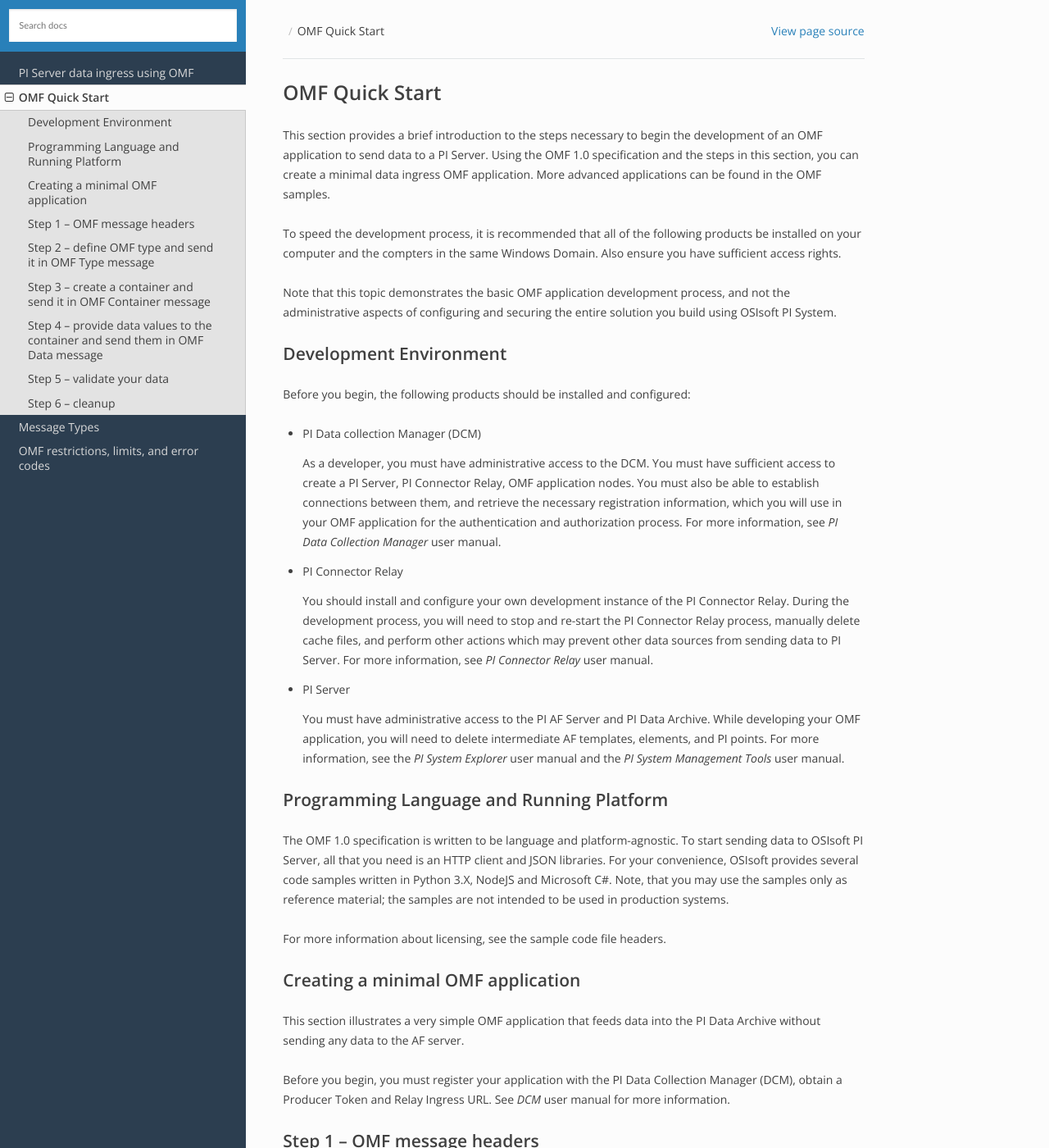
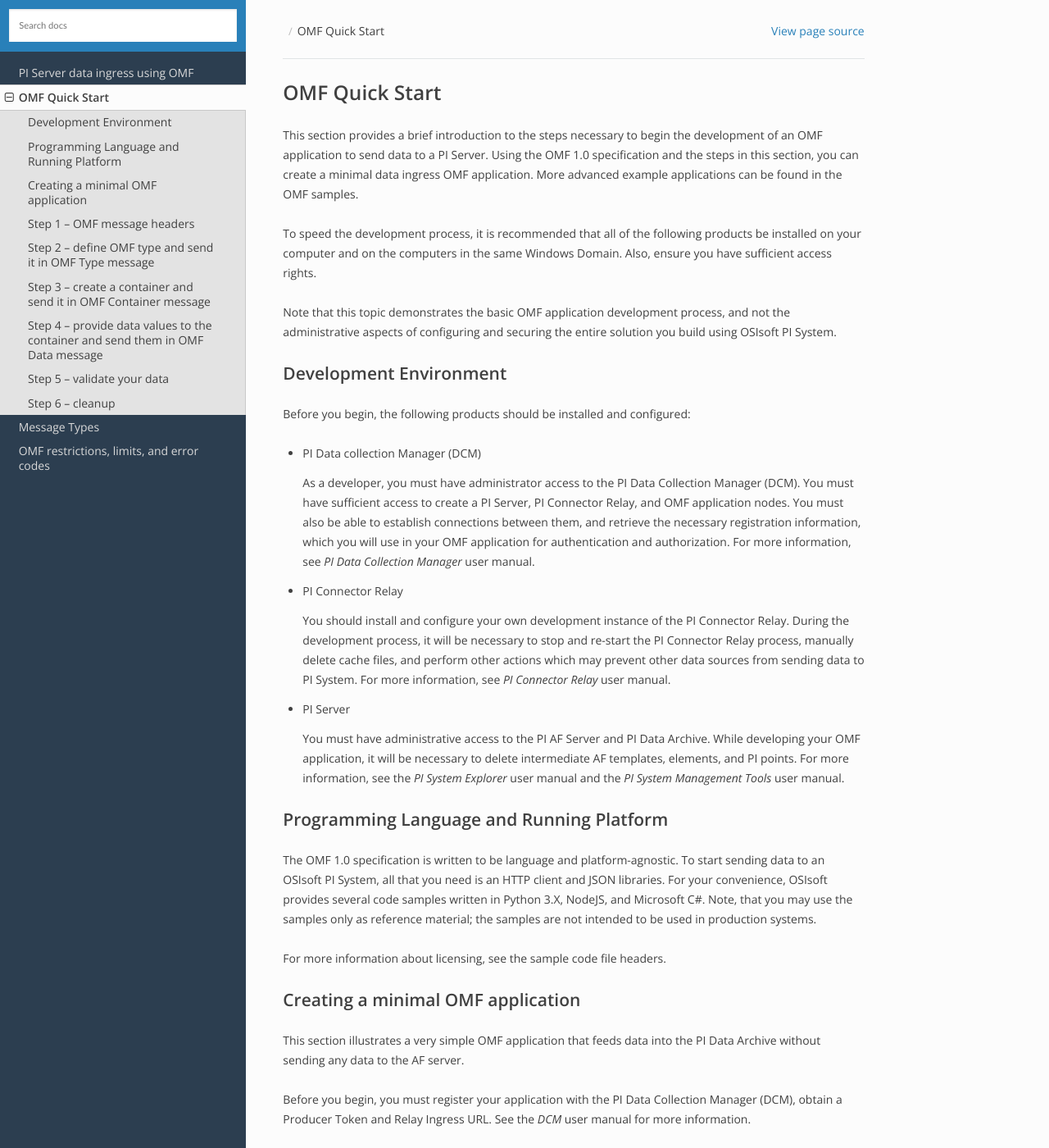
Before and after one commit to osisoft/OMF-Developer-Companion-Guide, a Sphinx documentation site: the page built from docs/OMF_Quick_Start.rst, in a window 1280 px wide and 1400 px high. Shown: the whole window at 82% size. Built offline with Sphinx 7.4.7 and the Read the Docs theme 2.0.0, drawn with Linux system fonts in a browser that asks for light colours; some of the changed text lies outside the part shown.

Commit message:
Update OMF_Quick_Start.rst

```diff
--- a/docs/OMF_Quick_Start.rst
+++ b/docs/OMF_Quick_Start.rst
@@ -4,10 +4,10 @@
 This section provides a brief introduction to the steps necessary to begin the development of an OMF application to send
 data to a PI Server. Using the OMF 1.0
 specification and the steps in this section, you can create a minimal data ingress OMF application. More
-advanced applications can be found in the OMF samples.
+advanced example applications can be found in the OMF samples.
 
 To speed the development process, it is recommended that all of the following products be
-installed on your computer and the compters in the same Windows Domain. Also ensure you have sufficient access rights.
+installed on your computer and on the computers in the same Windows Domain. Also, ensure you have sufficient access rights.
 
 Note that this topic demonstrates the basic OMF application development process, and not the administrative aspects
 of configuring and securing the entire solution you build using OSIsoft PI System.
@@ -19,31 +19,31 @@
 
 * PI Data collection Manager (DCM)
 
-  As a developer, you must have administrative access to the DCM. You must have sufficient access to create a PI Server,
-  PI Connector Relay, OMF application nodes. You must also be able to establish connections between them, and retrieve the
-  necessary registration
-  information, which you will use in your OMF application for the authentication and authorization process. For
+  As a developer, you must have administrator access to the PI Data Collection Manager (DCM). You must have sufficient
+  access to create a PI Server, PI Connector Relay, and OMF application nodes. You must also be able to establish
+  connections between them, and retrieve the necessary registration
+  information, which you will use in your OMF application for authentication and authorization. For
   more information, see *PI Data Collection Manager* user manual.
 
 * PI Connector Relay
 
   You should install and configure your own development instance of the PI Connector Relay. During the
-  development process, you will need to stop and re-start the PI Connector Relay process, manually delete cache files, and
-  perform other actions which may prevent other data sources from sending data to PI Server. For more
-  information, see *PI Connector Relay* user manual.
+  development process, it will be necessary to stop and re-start the PI Connector Relay process, manually
+  delete cache files, and perform other actions which may prevent other data sources from sending data to
+  PI System. For more information, see *PI Connector Relay* user manual.
 
 * PI Server
 
   You must have administrative access to the PI AF Server and PI Data Archive. While developing
-  your OMF application, you will need to delete intermediate AF templates, elements, and PI points. For
+  your OMF application, it will be necessary to delete intermediate AF templates, elements, and PI points. For
   more information, see the *PI System Explorer* user manual and the *PI System Management Tools* user manual.
 
 Programming Language and Running Platform
 -----------------------------------------
 
-The OMF 1.0 specification is written to be language and platform-agnostic. To start sending data to OSIsoft PI
-Server, all that you need is an HTTP client and JSON libraries. For your convenience, OSIsoft provides several
-code samples  written in Python 3.X, NodeJS and Microsoft C#. Note, that you may use the samples only as
+The OMF 1.0 specification is written to be language and platform-agnostic. To start sending data to an OSIsoft PI
+System, all that you need is an HTTP client and JSON libraries. For your convenience, OSIsoft provides several
+code samples written in Python 3.X, NodeJS, and Microsoft C#. Note, that you may use the samples only as
 reference material; the samples are not intended to be used in production systems.
 
 For more information about licensing, see the sample code file headers.
@@ -55,22 +55,22 @@
 sending any data to the AF server.
 
 Before you begin, you must register your application with the PI Data Collection Manager (DCM),
-obtain a Producer Token and Relay Ingress URL. See *DCM* user manual for more information.
+obtain a Producer Token and Relay Ingress URL. See the *DCM* user manual for more information.
 
 Step 1 – OMF message headers
 ----------------------------
 
-As with any OMF application, you need to send three OMF Messages to the Relay's ingress endpoint. All three
-will reuse the same set of HTTP request headers, changing a value of one header according to the message type.
+As with any OMF application, it is necessary to send three OMF Messages to the Relay ingress endpoint. All three messages
+reuse the same set of HTTP request headers, changing a value of one of the headers according to the message type.
 
-The following is the list of required headers, and their values:
+The following is the list of required headers and values:
 
 ``producertoken``
-  Set the value of this header to the Producer Token that you retrieved from the DCM while registering your
-  application instance.
+  Set the value of this header to the Producer Token that you retrieved from the DCM when your
+  application instance was registered.
 ``messagetype``
   This header may contain one of the three values: "type", "container" or "data". The first message that is
-  sent to the ingress endpoint should always be of type ``type``. So, set the header to value "type".
+  sent to the ingress endpoint should always be of type ``type``.
 ``messageformat``
   Set the value of this header to ``json``. The header is required, but currently accepts only this value.
 ``omfversion``
@@ -79,11 +79,11 @@
 Step 2 – define OMF type and send it in OMF Type message
 --------------------------------------------------------
 
-All OMF message content should be presented as JSON array of objects. Optionally, you can compress it using
-GZIP compression. For clarity, we do not using compression in this walk-through.
+All OMF message content are formatted as a JSON array of objects. You can optionally compress messages using
+GZIP compression. For clarity, this example does not use compression.
 
-For this minimal application, you need to define an OMF type with "classification" set to "dynamic",
-to define a data stream class. Note, that all OMF identifies are case sensitive.
+For this application, to define a data stream class, you must define an OMF type with "classification" set
+to "dynamic". Note, that all OMF identifies are case sensitive.
 
  ::
 
@@ -104,13 +104,13 @@
   }]
 
 
-OMF message with the following contents, and "messagetype" header set to "type" should be send first, before
-sending any other messages.
+Before sending any other messages, send an OMF message with the contents shown above, and with "messagetype" header
+set to "type."
 
 Step 3 – create a container and send it in OMF Container message
 ----------------------------------------------------------------
 
-Next, you need to create a container of the above specified dynamic type. Note, containers should be
+The next step is to create a container of the specified dynamic type. Note that containers should be
 created only for dynamic types.
 
 ::
@@ -121,12 +121,13 @@
   }]
 
 
-Set "messagetype" header to the value "container". This message should be sent after type message specifying "typeid" property.
+Set the "messagetype" header to the value "container". This message should be sent after the type message
+specifying "typeid" property.
 
 Step 4 – provide data values to the container and send them in OMF Data message
 -------------------------------------------------------------------------------
 
-Finally, you need to assemble data values for the created container, and send it to PI Server.
+Finally, you assemble data values for the created container and send it to PI Server.
 
 ::
 
@@ -143,23 +144,22 @@
 Step 5 – validate your data
 ---------------------------
 
-Before you can call your development process "done", you need to validate whether everything was created in
-PI Server, and your data successfully arrived into PI Data Archive. This simple example creates one PI point
-and stores one value in it.
+You should validate that the data was created successfully in PI Server, and that your data was stored successfully
+in PI Data Archive. This simple example creates one PI point and stores one value in it.
 
 To validate, open PI System Management Tools, navigate to Points/Point Builder, and search for your PI point.
-Its name should be as follows:
+The name of the PI point is as follows:
 
 ``name of OMF application that you registered with DCM.container1``
 
-Hover the mouse over the name and validate the PI point value and timestamp. For more information, see *PI System
-Management Tools user manual*.
+Hover the mouse over the name and verify that it contains the PI point value and timestamp. For more information,
+see *PI System Management Tools user manual*.
 
 Step 6 – cleanup
 ----------------
 
-It is highly recommended that after you done with the development, you clean up development environment.
-For this simple example, you need to perform two actions:
+It is highly recommended that you clean up development environment when finished coding.
+Perform the following two actions for this simple example:
 
 1. Stop the relay process by navigating to \%ProgramData\%\\OSIsoft\\Tau\\ folder, and deleting the "Relay.ConnectorHost" folder.
-2. Delete your PI point from the PI Data Archive. You can use Point Builder to perform this action.
+2. Delete your PI point from the PI Data Archive. You can use Point Builder to perform this task.
```
